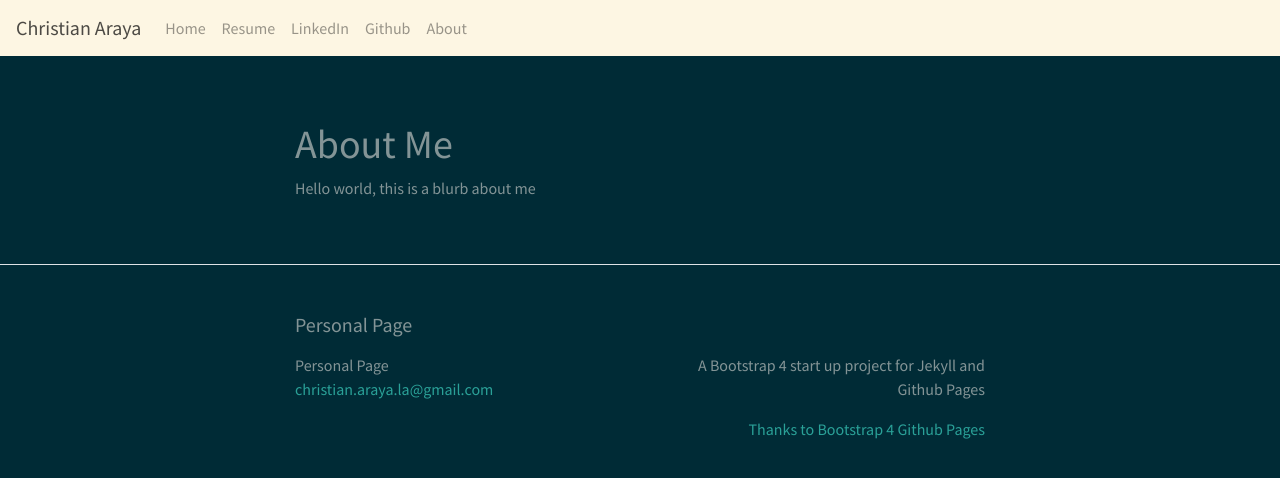
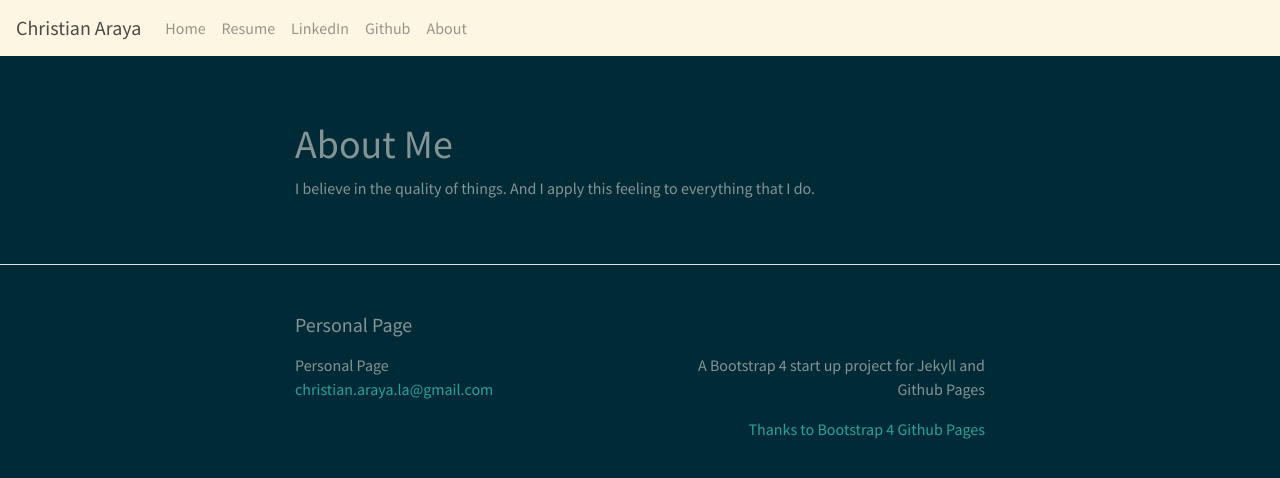
Before and after one commit to christian-araya/christian-araya.github.io, a Jekyll site: the page built from about.md, in a window 1280 px wide. Shown: the top 478 px of the page. Built offline with Jekyll 4.4.1, drawn with Linux system fonts in a browser that asks for light colours.

Commit message:
Update about.md

```diff
--- a/about.md
+++ b/about.md
@@ -3,4 +3,4 @@ layout: home
 title: About Me
 ---
 
-Hello world, this is a blurb about me
+I believe in the quality of things. And I apply this feeling to everything that I do.
```
